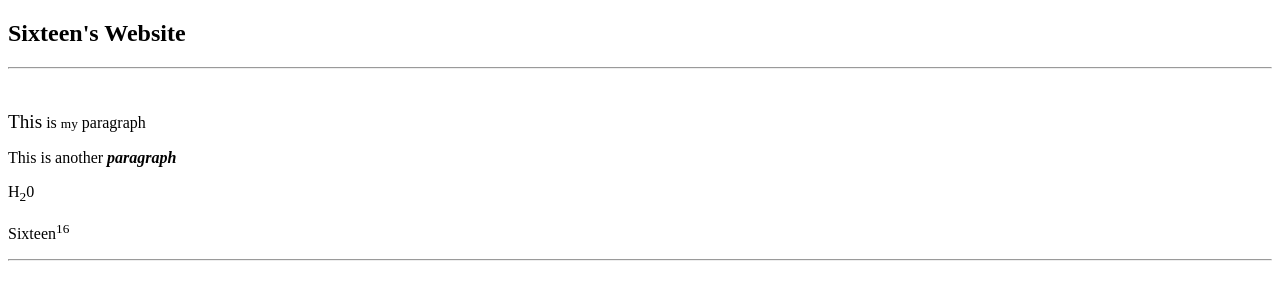
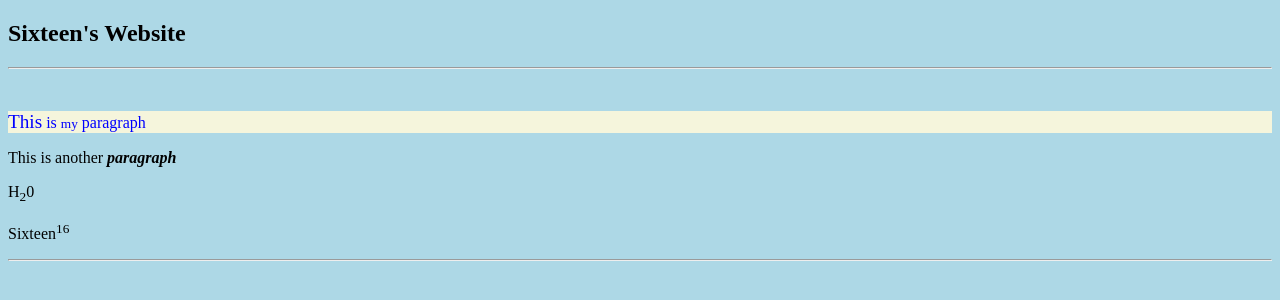
Before and after one commit to s1xte3n/ga_site_html, a plain HTML site: page index.html in a window 1280 px wide. Drawn offline with Linux system fonts and the light colour scheme.

Commit message:
04. Style & Color

```diff
--- a/index.html
+++ b/index.html
@@ -6,11 +6,11 @@
       <title>Sixteen's Website</title>
     </head>
 
-    <body>
+    <body style="background-color: lightblue;">
         <h2>Sixteen's Website</h2>
         <hr/>
         <br/>
-        <p><big>This</big> is <small>my</small> paragraph</p>
+        <p style="color: #0000ff; background-color: beige;"><big>This</big> is <small>my</small> paragraph</p>
         <p>This is another <b><i>paragraph</i></b></p>
         <p>H<sub>2</sub>0</p>
         <p>Sixteen<sup>16</sup></p>
```
Also changed, not shown: 1 other file.
